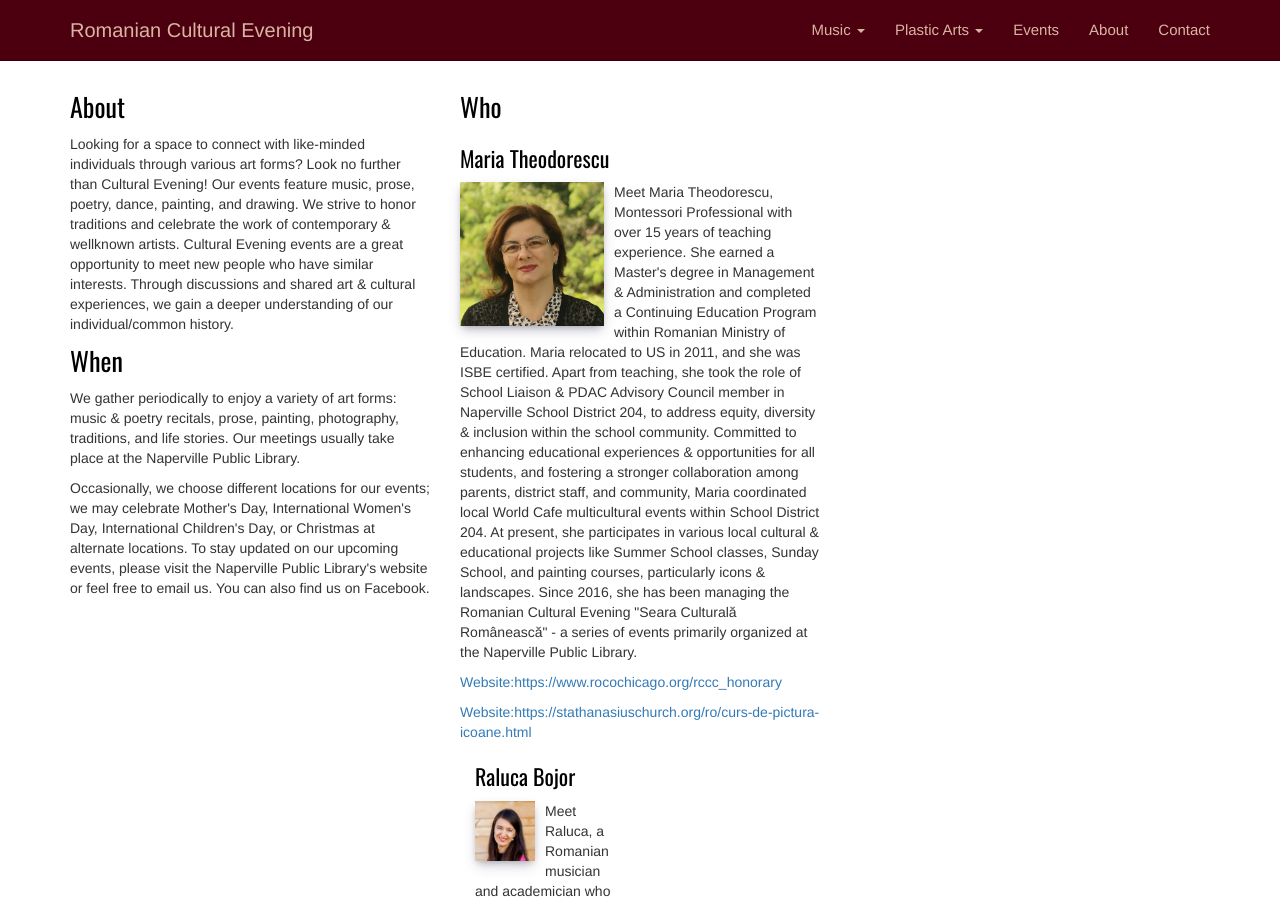
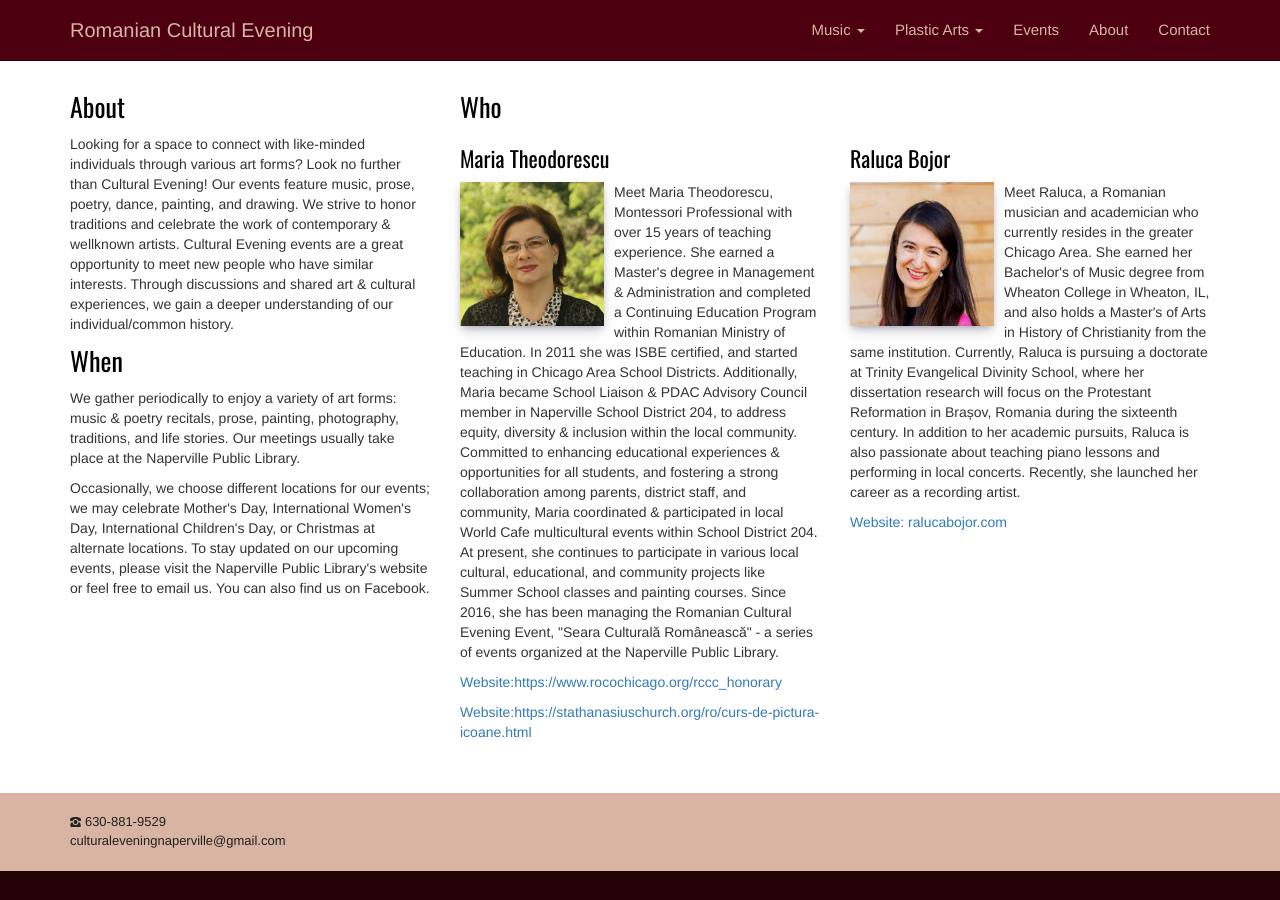
Before and after one commit to adrianth/culteve, a Jekyll site: the page built from en/about.html, in a window 1280 px wide and 900 px high. Built offline with Jekyll 4.4.1, drawn with Linux system fonts in a browser that asks for light colours.

Commit message:
better approach

```diff
--- a/en/about.html
+++ b/en/about.html
@@ -34,9 +34,10 @@ title: About
                 <div class="col-sm-6">
                     <h3>Maria Theodorescu</h3>
                     <img class="img img-responsive presentation" src="{{ site.baseurl }}/img/about/maria.jpg" alt="">
-                    <p>Meet Maria Theodorescu, Montessori Professional with over 15 years of teaching experience. She earned a Master's degree in Management & Administration and completed a Continuing Education Program within Romanian Ministry of Education. Maria relocated to US in 2011, and she was ISBE certified. Apart from teaching, she took the role of School Liaison & PDAC Advisory Council member in Naperville School District 204, to address equity, diversity & inclusion within the school community. Committed to enhancing educational experiences & opportunities for all students, and fostering a stronger collaboration among parents, district staff, and community, Maria coordinated local World Cafe multicultural events within School District 204. At present, she participates in various local cultural & educational projects like Summer School classes, Sunday School, and painting courses, particularly icons & landscapes. Since 2016, she has been managing the Romanian Cultural Evening "Seara Culturală Românească" - a series of events primarily organized at the Naperville Public Library.</p>
+                    <p>Meet Maria Theodorescu, Montessori Professional with over 15 years of teaching experience. She earned a Master's degree in Management & Administration and completed a Continuing Education Program within Romanian Ministry of Education. In 2011 she was ISBE certified, and started teaching in Chicago Area School Districts. Additionally, Maria became School Liaison & PDAC Advisory Council member in Naperville School District 204, to address equity, diversity & inclusion within the local community. Committed to enhancing educational experiences & opportunities for all students, and fostering a strong collaboration among parents, district staff, and community, Maria coordinated & participated in local World Cafe multicultural events within School District 204. At present, she continues to participate in various local cultural, educational, and community projects like Summer School classes and painting courses. Since 2016, she has been managing the Romanian Cultural Evening Event, "Seara Culturală Românească" - a series of events organized at the Naperville Public Library.</p>
                     <p><a href="https://www.rocochicago.org/rccc_honorary">Website:https://www.rocochicago.org/rccc_honorary</a></p>
                     <p><a href="https://stathanasiuschurch.org/ro/curs-de-pictura-icoane.html">Website:https://stathanasiuschurch.org/ro/curs-de-pictura-icoane.html</a></p>
+                </div>
                 <div class="col-sm-6">
                     <h3>Raluca Bojor</h3>
                     <img class="img img-responsive presentation" src="{{ site.baseurl }}/img/about/raluca.jpg" alt="">
```
